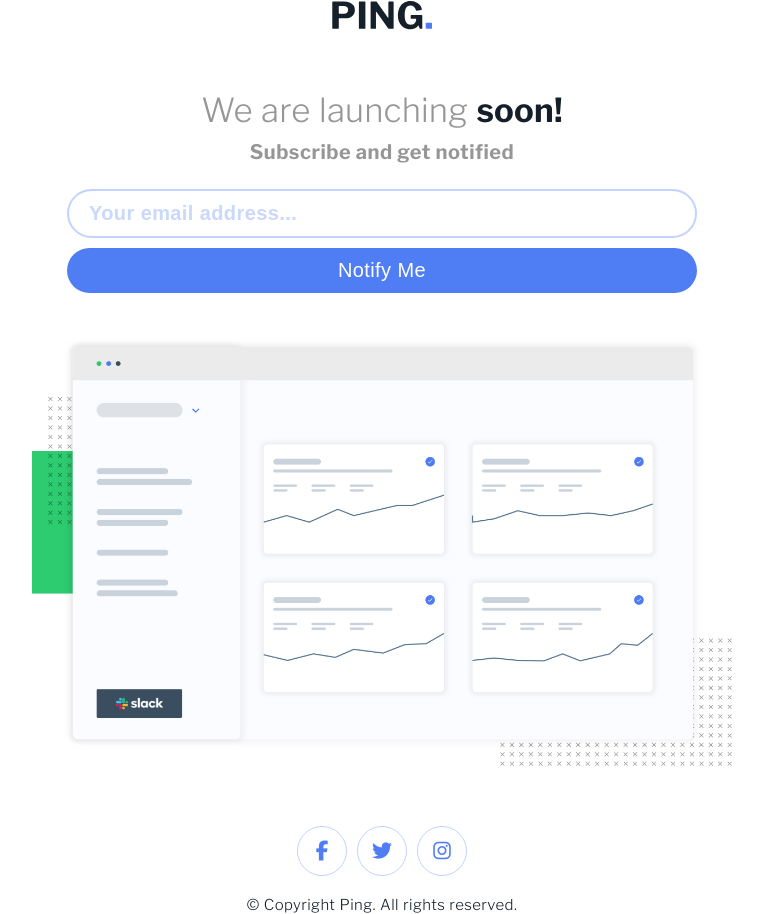
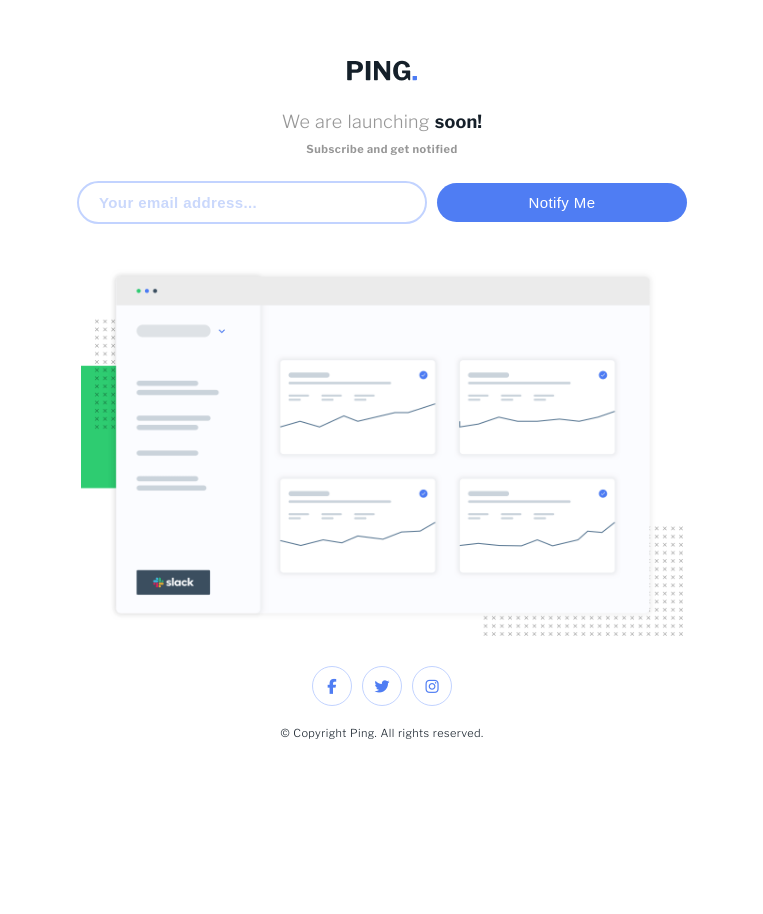
Before and after one commit to amirhossein-peyvand/ping-coming-soon-page-master, a React (Vite) app: page / in a window 1280 px wide. Shown: the whole page, without its empty margins (258-1021 px from the left). After the commit the page ends 800 px from the top, so only its background shows below. Built offline with nearby package versions, Linux system fonts and the light colour scheme.

Commit message:
Styling the project for large devices

```diff
--- a/src/sass/App.scss
+++ b/src/sass/App.scss
@@ -213,3 +213,80 @@
     }
   }
 }
+
+@media screen and (min-width: 1000px) {
+  .app {
+    width: 86rem;
+    row-gap: 3rem;
+    padding: 1rem 0;
+
+    header {
+      img {
+        width: 7rem;
+      }
+    }
+
+    main {
+      .content {
+        .titleDescContainer {
+          h1 {
+            font-size: 1.8rem;
+          }
+
+          p {
+            font-size: 1.1rem;
+          }
+        }
+
+        form {
+          flex-direction: row;
+          justify-content: center;
+          column-gap: 1rem;
+
+          .formGroup {
+            width: 35rem;
+
+            input {
+              width: 100%;
+              font-size: 1.5rem;
+            }
+
+            input::placeholder {
+              font-size: 1.5rem;
+            }
+          }
+
+          button {
+            width: 25rem;
+            font-size: 1.5rem;
+          }
+        }
+      }
+
+      .illustrationImageContainer {
+        img {
+          width: 70%;
+          object-fit: cover;
+          margin: 0 auto;
+        }
+      }
+    }
+
+    footer {
+      .iconsContainer {
+        a {
+          width: 4rem;
+          height: 4rem;
+
+          i {
+            font-size: 1.5rem;
+          }
+        }
+      }
+
+      p {
+        font-size: 1.1rem;
+      }
+    }
+  }
+}
```
